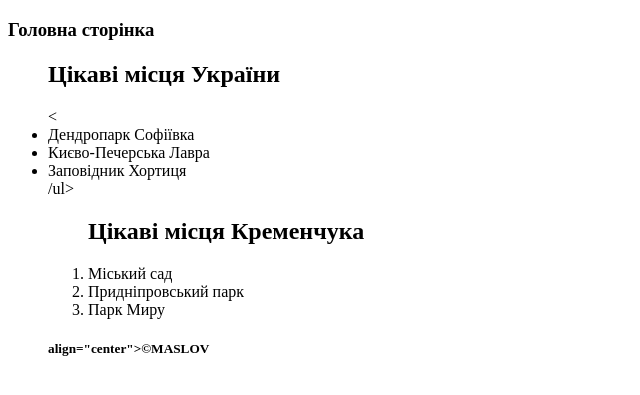
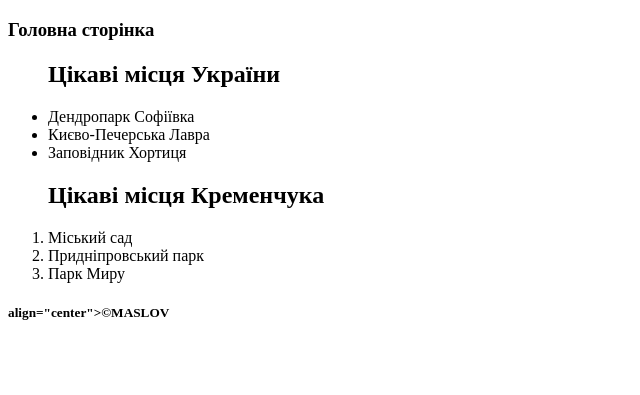
Before and after one commit to MaslovDanya/Lessons-1, a plain HTML site: page Завдання 20.02.2024.html in a window 1280 px wide. Shown: the part 61-456 px from the top of the page, without its empty margins (0-640 px from the left). Drawn offline with Linux system fonts and the light colour scheme.

Commit message:
Update Завдання 20.02.2024.html

```diff
--- a/Завдання 20.02.2024.html
+++ b/Завдання 20.02.2024.html
@@ -9,18 +9,18 @@
     <h1>Цікаві місця</h1>
   </header>
  <a href"index.html"> <h3>Головна сторінка</h3>
-<ul><h2>Цікаві місця України</h2><
+ <ul><h2>Цікаві місця України</h2>
  <li>Дендропарк Софіївка</li>
   <li>Києво-Печерська Лавра</li>
   <li>Заповідник Хортиця</li>
-  /ul>
+  </ul>
 <ol><h2>Цікаві місця Кременчука</h2>
 <li>Міський сад</li>
 <li>Придніпровський парк</li>
   <li>Парк Миру</li>
 </ol>
 <footer>
-  <h5> align="center">&#169MASLOV</h5>
+  <h5>align="center">&#169MASLOV</h5>
 </footer>
 </body>
 </html>
```
